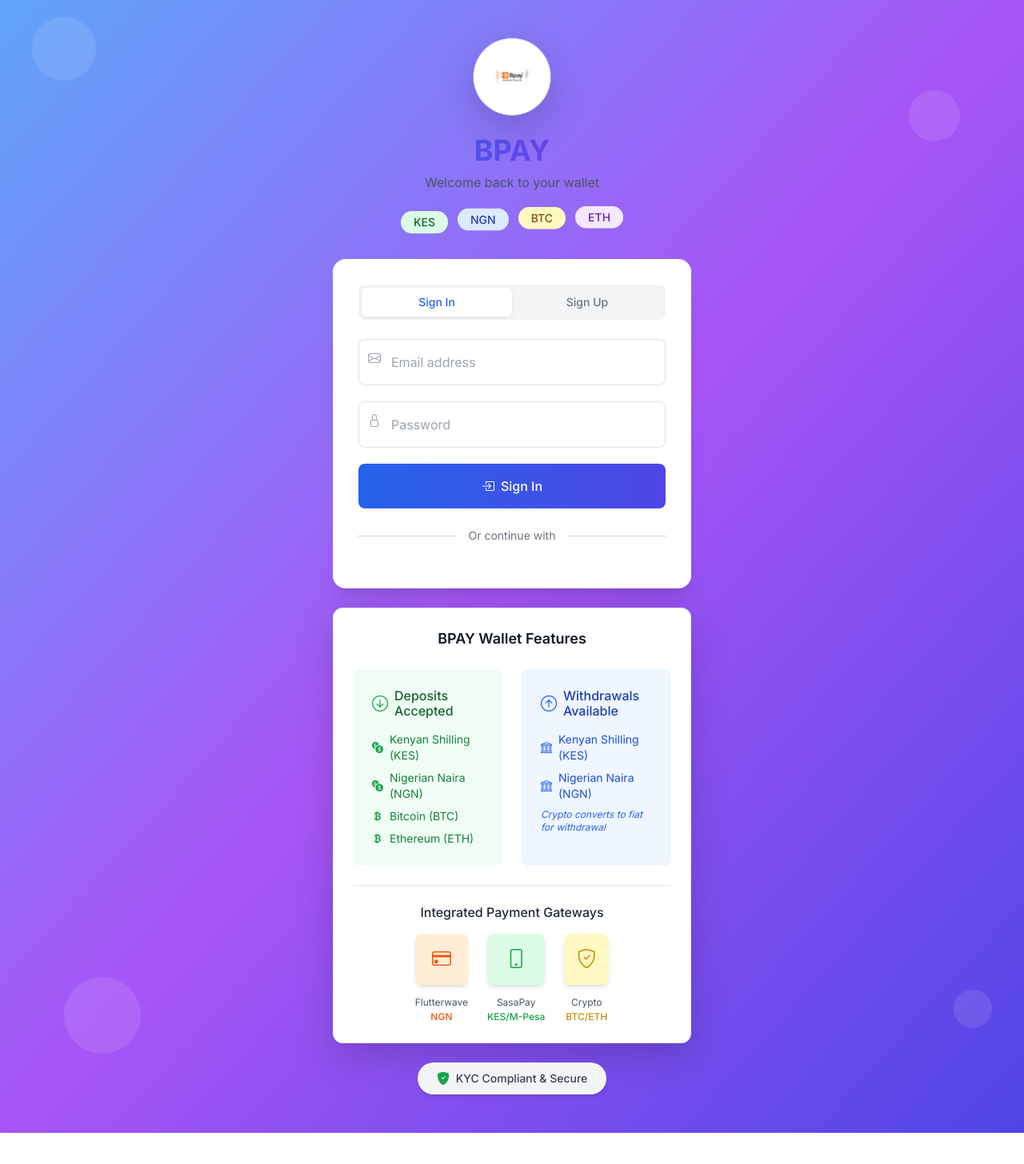
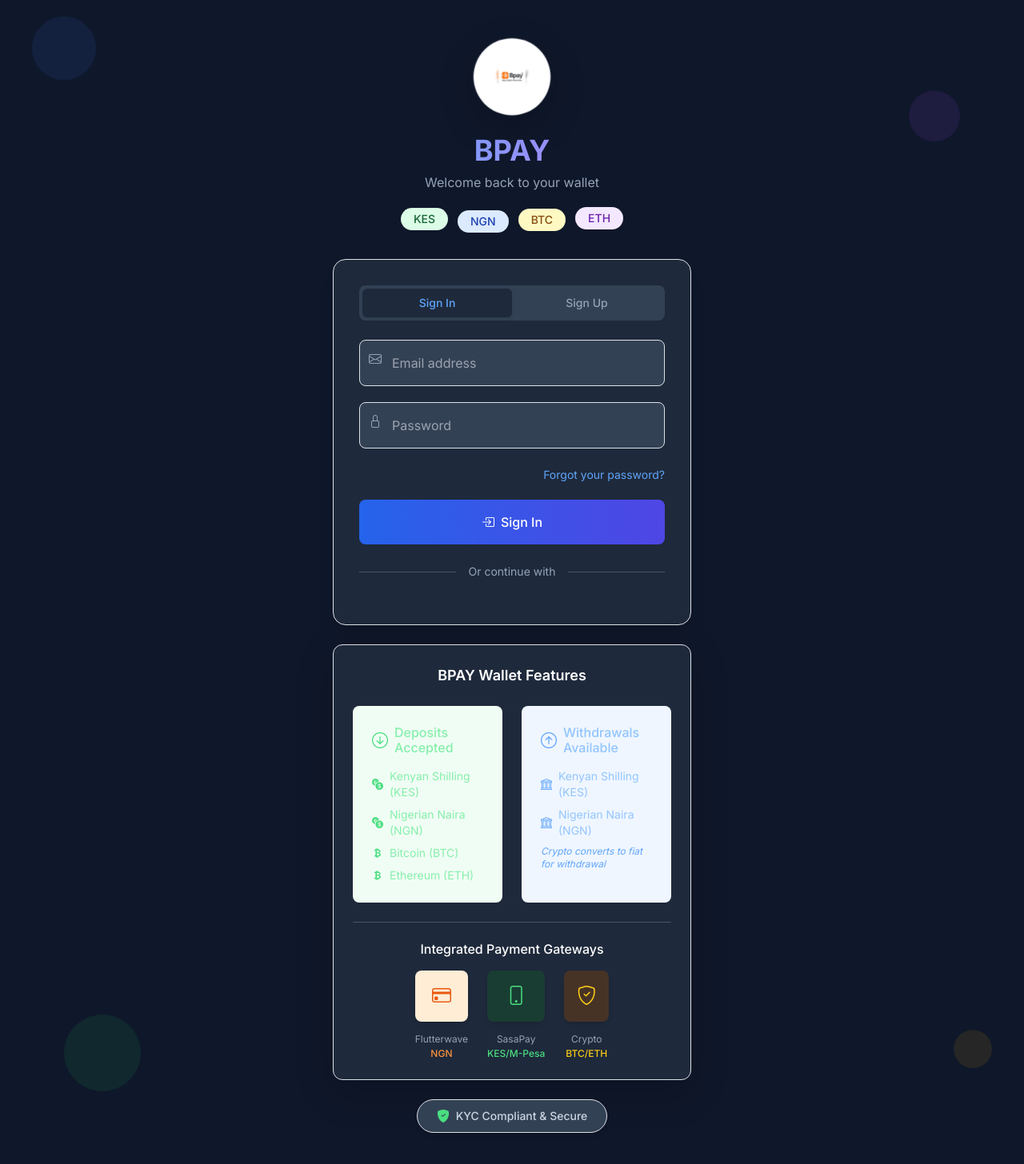
Before and after one commit to emonigatsaucee/bpay-fintech, a React (Create React App) app in the folder frontend/: page /login in a window 1280 px wide. Shown: the top 1456 px of the page at 80% size. Before the commit the page ends 1417 px from the top, so only its background shows below. Built offline with nearby package versions, Linux system fonts and the light colour scheme; the HTML template or start-up script is replaced by a standard one.

Commit message:
Fixed login page to match dashboard dark theme and added forgot password link

```diff
--- a/frontend/src/pages/Login.js
+++ b/frontend/src/pages/Login.js
@@ -85,13 +85,13 @@
   };
 
   return (
-    <div className="min-h-screen bg-gradient-to-br from-blue-400 via-purple-500 to-indigo-600 flex items-center justify-center py-12 px-4 relative overflow-hidden">
+    <div className="min-h-screen bg-slate-900 flex items-center justify-center py-12 px-4 relative overflow-hidden">
       {/* Animated Background Elements */}
       <div className="absolute inset-0">
-        <div className="absolute top-10 left-10 w-20 h-20 bg-white bg-opacity-10 rounded-full animate-bounce" style={{animationDelay: '0s', animationDuration: '3s'}}></div>
-        <div className="absolute top-32 right-20 w-16 h-16 bg-white bg-opacity-10 rounded-full animate-bounce" style={{animationDelay: '1s', animationDuration: '4s'}}></div>
-        <div className="absolute bottom-20 left-20 w-24 h-24 bg-white bg-opacity-10 rounded-full animate-bounce" style={{animationDelay: '2s', animationDuration: '5s'}}></div>
-        <div className="absolute bottom-32 right-10 w-12 h-12 bg-white bg-opacity-10 rounded-full animate-bounce" style={{animationDelay: '0.5s', animationDuration: '3.5s'}}></div>
+        <div className="absolute top-10 left-10 w-20 h-20 bg-blue-500 bg-opacity-10 rounded-full animate-bounce" style={{animationDelay: '0s', animationDuration: '3s'}}></div>
+        <div className="absolute top-32 right-20 w-16 h-16 bg-purple-500 bg-opacity-10 rounded-full animate-bounce" style={{animationDelay: '1s', animationDuration: '4s'}}></div>
+        <div className="absolute bottom-20 left-20 w-24 h-24 bg-green-500 bg-opacity-10 rounded-full animate-bounce" style={{animationDelay: '2s', animationDuration: '5s'}}></div>
+        <div className="absolute bottom-32 right-10 w-12 h-12 bg-yellow-500 bg-opacity-10 rounded-full animate-bounce" style={{animationDelay: '0.5s', animationDuration: '3.5s'}}></div>
       </div>
       <div className="max-w-md w-full relative z-10">
         {/* Header Section */}
@@ -103,8 +103,8 @@
               className="w-full h-full object-contain"
             />
           </div>
-          <h1 className="text-4xl font-bold mb-2 bg-gradient-to-r from-blue-600 to-purple-600 bg-clip-text text-transparent">BPAY</h1>
-          <p className="text-gray-600 mb-4">
+          <h1 className="text-4xl font-bold mb-2 bg-gradient-to-r from-blue-400 to-purple-400 bg-clip-text text-transparent">BPAY</h1>
+          <p className="text-slate-400 mb-4">
             {isLogin ? 'Welcome back to your wallet' : 'Create your multi-currency wallet'}
           </p>
           <div className="flex justify-center space-x-3 text-sm">
@@ -116,16 +116,16 @@
         </div>
 
         {/* Main Card */}
-        <div className="bg-white rounded-2xl shadow-xl p-8 transform hover:shadow-2xl transition-all duration-300">
+        <div className="bg-slate-800 rounded-2xl shadow-xl p-8 border border-slate-700 transform hover:shadow-2xl transition-all duration-300">
           {/* Tab Switcher */}
-          <div className="flex bg-gray-100 rounded-lg p-1 mb-6">
+          <div className="flex bg-slate-700 rounded-lg p-1 mb-6">
             <button
               type="button"
               onClick={() => setIsLogin(true)}
               className={`flex-1 py-2 px-4 rounded-md text-sm font-medium transition-colors ${
                 isLogin
-                  ? 'bg-white text-blue-600 shadow-sm'
-                  : 'text-gray-500 hover:text-gray-700'
+                  ? 'bg-slate-800 text-blue-400 shadow-sm'
+                  : 'text-slate-400 hover:text-slate-300'
               }`}
             >
               Sign In
@@ -135,8 +135,8 @@
               onClick={() => setIsLogin(false)}
               className={`flex-1 py-2 px-4 rounded-md text-sm font-medium transition-colors ${
                 !isLogin
-                  ? 'bg-white text-blue-600 shadow-sm'
-                  : 'text-gray-500 hover:text-gray-700'
+                  ? 'bg-slate-800 text-blue-400 shadow-sm'
+                  : 'text-slate-400 hover:text-slate-300'
               }`}
             >
               Sign Up
@@ -145,24 +145,24 @@
 
           {/* Error Alert */}
           {error && (
-            <div className="bg-red-50 border-l-4 border-red-400 p-4 mb-6">
+            <div className="bg-red-900 bg-opacity-50 border-l-4 border-red-400 p-4 mb-6 rounded">
               <div className="flex">
                 <i className="bi bi-exclamation-triangle-fill text-red-400 mr-3"></i>
-                <p className="text-red-700 text-sm">{error}</p>
+                <p className="text-red-300 text-sm">{error}</p>
               </div>
             </div>
           )}
 
           {/* Success Alert */}
           {verificationCode && (
-            <div className="bg-green-50 border-l-4 border-green-400 p-4 mb-6">
+            <div className="bg-green-900 bg-opacity-50 border-l-4 border-green-400 p-4 mb-6 rounded">
               <div className="flex items-start">
                 <i className="bi bi-check-circle-fill text-green-400 mr-3 mt-0.5"></i>
                 <div className="flex-1">
-                  <h3 className="text-green-800 font-medium mb-2">Registration Successful!</h3>
-                  <div className="bg-white rounded-lg p-3 border">
-                    <p className="text-sm text-gray-600 mb-2">Your verification code:</p>
-                    <div className="font-mono text-lg text-gray-900 bg-gray-50 px-3 py-2 rounded border text-center">
+                  <h3 className="text-green-300 font-medium mb-2">Registration Successful!</h3>
+                  <div className="bg-slate-700 rounded-lg p-3 border border-slate-600">
+                    <p className="text-sm text-slate-400 mb-2">Your verification code:</p>
+                    <div className="font-mono text-lg text-white bg-slate-800 px-3 py-2 rounded border border-slate-600 text-center">
                       {verificationCode}
                     </div>
                   </div>
@@ -176,26 +176,26 @@
             {!isLogin && (
               <div className="grid grid-cols-2 gap-4">
                 <div className="relative">
-                  <i className="bi bi-person absolute left-3 top-3 text-gray-400"></i>
+                  <i className="bi bi-person absolute left-3 top-3 text-slate-400"></i>
                   <input
                     type="text"
                     name="firstName"
                     placeholder="First Name"
                     value={formData.firstName}
                     onChange={handleChange}
-                    className="w-full pl-10 pr-4 py-3 border border-gray-300 rounded-lg focus:outline-none focus:ring-2 focus:ring-blue-500 focus:border-transparent"
+                    className="w-full pl-10 pr-4 py-3 bg-slate-700 border border-slate-600 rounded-lg text-white focus:outline-none focus:ring-2 focus:ring-blue-500 focus:border-transparent"
                     required
                   />
                 </div>
                 <div className="relative">
-                  <i className="bi bi-person absolute left-3 top-3 text-gray-400"></i>
+                  <i className="bi bi-person absolute left-3 top-3 text-slate-400"></i>
                   <input
                     type="text"
                     name="lastName"
                     placeholder="Last Name"
                     value={formData.lastName}
                     onChange={handleChange}
-                    className="w-full pl-10 pr-4 py-3 border border-gray-300 rounded-lg focus:outline-none focus:ring-2 focus:ring-blue-500 focus:border-transparent"
+                    className="w-full pl-10 pr-4 py-3 bg-slate-700 border border-slate-600 rounded-lg text-white focus:outline-none focus:ring-2 focus:ring-blue-500 focus:border-transparent"
                     required
                   />
                 </div>
@@ -203,30 +203,43 @@
             )}
 
             <div className="relative">
-              <i className="bi bi-envelope absolute left-3 top-3 text-gray-400"></i>
+              <i className="bi bi-envelope absolute left-3 top-3 text-slate-400"></i>
               <input
                 type="email"
                 name="email"
                 placeholder="Email address"
                 value={formData.email}
                 onChange={handleChange}
-                className="w-full pl-10 pr-4 py-3 border border-gray-300 rounded-lg focus:outline-none focus:ring-2 focus:ring-blue-500 focus:border-transparent"
+                className="w-full pl-10 pr-4 py-3 bg-slate-700 border border-slate-600 rounded-lg text-white focus:outline-none focus:ring-2 focus:ring-blue-500 focus:border-transparent"
                 required
               />
             </div>
 
             <div className="relative">
-              <i className="bi bi-lock absolute left-3 top-3 text-gray-400"></i>
+              <i className="bi bi-lock absolute left-3 top-3 text-slate-400"></i>
               <input
                 type="password"
                 name="password"
                 placeholder="Password"
                 value={formData.password}
                 onChange={handleChange}
-                className="w-full pl-10 pr-4 py-3 border border-gray-300 rounded-lg focus:outline-none focus:ring-2 focus:ring-blue-500 focus:border-transparent"
+                className="w-full pl-10 pr-4 py-3 bg-slate-700 border border-slate-600 rounded-lg text-white focus:outline-none focus:ring-2 focus:ring-blue-500 focus:border-transparent"
                 required
               />
             </div>
+
+            {/* Forgot Password Link */}
+            {isLogin && (
+              <div className="text-right">
+                <button
+                  type="button"
+                  className="text-sm text-blue-400 hover:text-blue-300 transition-colors"
+                  onClick={() => alert('Forgot password feature coming soon!')}
+                >
+                  Forgot your password?
+                </button>
+              </div>
+            )}
 
             <button
               type="submit"
@@ -251,10 +264,10 @@
           <div className="mt-6">
             <div className="relative">
               <div className="absolute inset-0 flex items-center">
-                <div className="w-full border-t border-gray-300"></div>
+                <div className="w-full border-t border-slate-600"></div>
               </div>
               <div className="relative flex justify-center text-sm">
-                <span className="px-3 bg-white text-gray-500">Or continue with</span>
+                <span className="px-3 bg-slate-800 text-slate-400">Or continue with</span>
               </div>
             </div>
           </div>
@@ -266,34 +279,34 @@
         </div>
 
         {/* System Features */}
-        <div className={`bg-white rounded-xl p-6 mt-6 border border-gray-200 shadow-lg transition-all duration-1000 transform ${
+        <div className={`bg-slate-800 rounded-xl p-6 mt-6 border border-slate-700 shadow-lg transition-all duration-1000 transform ${
           showFeatures ? 'opacity-100 translate-y-0 scale-100' : 'opacity-0 translate-y-8 scale-95'
         }`}>
-          <h3 className="text-lg font-semibold text-gray-900 mb-4 text-center">BPAY Wallet Features</h3>
+          <h3 className="text-lg font-semibold text-white mb-4 text-center">BPAY Wallet Features</h3>
 
           <div className="grid grid-cols-1 md:grid-cols-2 gap-4 mb-4">
             {/* Deposit Section */}
             <div className="bg-green-50 rounded-lg p-4 transform hover:-translate-y-1 hover:shadow-lg transition-all duration-300">
               <div className="flex items-center mb-3">
-                <i className="bi bi-arrow-down-circle text-green-600 text-xl mr-2 animate-pulse"></i>
-                <h4 className="font-medium text-green-800">Deposits Accepted</h4>
+                <i className="bi bi-arrow-down-circle text-green-400 text-xl mr-2 animate-pulse"></i>
+                <h4 className="font-medium text-green-300">Deposits Accepted</h4>
               </div>
               <div className="space-y-2">
                 <div className="flex items-center text-sm">
-                  <i className="bi bi-currency-exchange text-green-600 mr-2"></i>
-                  <span className="text-green-700">Kenyan Shilling (KES)</span>
+                  <i className="bi bi-currency-exchange text-green-400 mr-2"></i>
+                  <span className="text-green-300">Kenyan Shilling (KES)</span>
                 </div>
                 <div className="flex items-center text-sm">
-                  <i className="bi bi-currency-exchange text-green-600 mr-2"></i>
-                  <span className="text-green-700">Nigerian Naira (NGN)</span>
+                  <i className="bi bi-currency-exchange text-green-400 mr-2"></i>
+                  <span className="text-green-300">Nigerian Naira (NGN)</span>
                 </div>
                 <div className="flex items-center text-sm">
-                  <i className="bi bi-currency-bitcoin text-green-600 mr-2"></i>
-                  <span className="text-green-700">Bitcoin (BTC)</span>
+                  <i className="bi bi-currency-bitcoin text-green-400 mr-2"></i>
+                  <span className="text-green-300">Bitcoin (BTC)</span>
                 </div>
                 <div className="flex items-center text-sm">
-                  <i className="bi bi-currency-bitcoin text-green-600 mr-2"></i>
-                  <span className="text-green-700">Ethereum (ETH)</span>
+                  <i className="bi bi-currency-bitcoin text-green-400 mr-2"></i>
+                  <span className="text-green-300">Ethereum (ETH)</span>
                 </div>
               </div>
             </div>
@@ -301,19 +314,19 @@
             {/* Withdrawal Section */}
             <div className="bg-blue-50 rounded-lg p-4 transform hover:-translate-y-1 hover:shadow-lg transition-all duration-300">
               <div className="flex items-center mb-3">
-                <i className="bi bi-arrow-up-circle text-blue-600 text-xl mr-2 animate-pulse"></i>
-                <h4 className="font-medium text-blue-800">Withdrawals Available</h4>
+                <i className="bi bi-arrow-up-circle text-blue-400 text-xl mr-2 animate-pulse"></i>
+                <h4 className="font-medium text-blue-300">Withdrawals Available</h4>
               </div>
               <div className="space-y-2">
                 <div className="flex items-center text-sm">
-                  <i className="bi bi-bank text-blue-600 mr-2"></i>
-                  <span className="text-blue-700">Kenyan Shilling (KES)</span>
+                  <i className="bi bi-bank text-blue-400 mr-2"></i>
+                  <span className="text-blue-300">Kenyan Shilling (KES)</span>
                 </div>
                 <div className="flex items-center text-sm">
-                  <i className="bi bi-bank text-blue-600 mr-2"></i>
-                  <span className="text-blue-700">Nigerian Naira (NGN)</span>
+                  <i className="bi bi-bank text-blue-400 mr-2"></i>
+                  <span className="text-blue-300">Nigerian Naira (NGN)</span>
                 </div>
-                <div className="text-xs text-blue-600 mt-2 italic">
+                <div className="text-xs text-blue-400 mt-2 italic">
                   Crypto converts to fiat for withdrawal
                 </div>
               </div>
@@ -321,29 +334,29 @@
           </div>
 
           {/* Payment Methods */}
-          <div className="border-t pt-4">
-            <h4 className="font-medium text-gray-800 mb-3 text-center">Integrated Payment Gateways</h4>
+          <div className="border-t border-slate-600 pt-4">
+            <h4 className="font-medium text-white mb-3 text-center">Integrated Payment Gateways</h4>
             <div className="flex justify-center space-x-6">
               <div className="text-center transform hover:-translate-y-2 hover:scale-105 transition-all duration-300 cursor-pointer">
                 <div className="bg-orange-100 rounded-lg p-3 mb-2 shadow-md hover:shadow-lg transition-shadow">
                   <i className="bi bi-credit-card text-orange-600 text-2xl animate-pulse"></i>
                 </div>
-                <span className="text-xs text-gray-600">Flutterwave</span>
-                <div className="text-xs text-orange-600 font-medium">NGN</div>
+                <span className="text-xs text-slate-400">Flutterwave</span>
+                <div className="text-xs text-orange-400 font-medium">NGN</div>
               </div>
               <div className="text-center transform hover:-translate-y-2 hover:scale-105 transition-all duration-300 cursor-pointer">
-                <div className="bg-green-100 rounded-lg p-3 mb-2 shadow-md hover:shadow-lg transition-shadow">
-                  <i className="bi bi-phone text-green-600 text-2xl animate-pulse"></i>
+                <div className="bg-green-900 bg-opacity-50 rounded-lg p-3 mb-2 shadow-md hover:shadow-lg transition-shadow">
+                  <i className="bi bi-phone text-green-400 text-2xl animate-pulse"></i>
                 </div>
-                <span className="text-xs text-gray-600">SasaPay</span>
-                <div className="text-xs text-green-600 font-medium">KES/M-Pesa</div>
+                <span className="text-xs text-slate-400">SasaPay</span>
+                <div className="text-xs text-green-400 font-medium">KES/M-Pesa</div>
               </div>
               <div className="text-center transform hover:-translate-y-2 hover:scale-105 transition-all duration-300 cursor-pointer">
-                <div className="bg-yellow-100 rounded-lg p-3 mb-2 shadow-md hover:shadow-lg transition-shadow">
-                  <i className="bi bi-shield-check text-yellow-600 text-2xl animate-pulse"></i>
+                <div className="bg-yellow-900 bg-opacity-50 rounded-lg p-3 mb-2 shadow-md hover:shadow-lg transition-shadow">
+                  <i className="bi bi-shield-check text-yellow-400 text-2xl animate-pulse"></i>
                 </div>
-                <span className="text-xs text-gray-600">Crypto</span>
-                <div className="text-xs text-yellow-600 font-medium">BTC/ETH</div>
+                <span className="text-xs text-slate-400">Crypto</span>
+                <div className="text-xs text-yellow-400 font-medium">BTC/ETH</div>
               </div>
             </div>
           </div>
@@ -351,9 +364,9 @@
 
         {/* Security Badge */}
         <div className="text-center mt-4">
-          <div className="inline-flex items-center bg-gray-100 rounded-full px-4 py-2 transform hover:scale-105 transition-all duration-300 shadow-md hover:shadow-lg">
-            <i className="bi bi-shield-fill-check text-green-600 mr-2 animate-pulse"></i>
-            <span className="text-sm text-gray-700 font-medium">KYC Compliant & Secure</span>
+          <div className="inline-flex items-center bg-slate-700 rounded-full px-4 py-2 transform hover:scale-105 transition-all duration-300 shadow-md hover:shadow-lg border border-slate-600">
+            <i className="bi bi-shield-fill-check text-green-400 mr-2 animate-pulse"></i>
+            <span className="text-sm text-slate-300 font-medium">KYC Compliant & Secure</span>
           </div>
         </div>
       </div>
```
